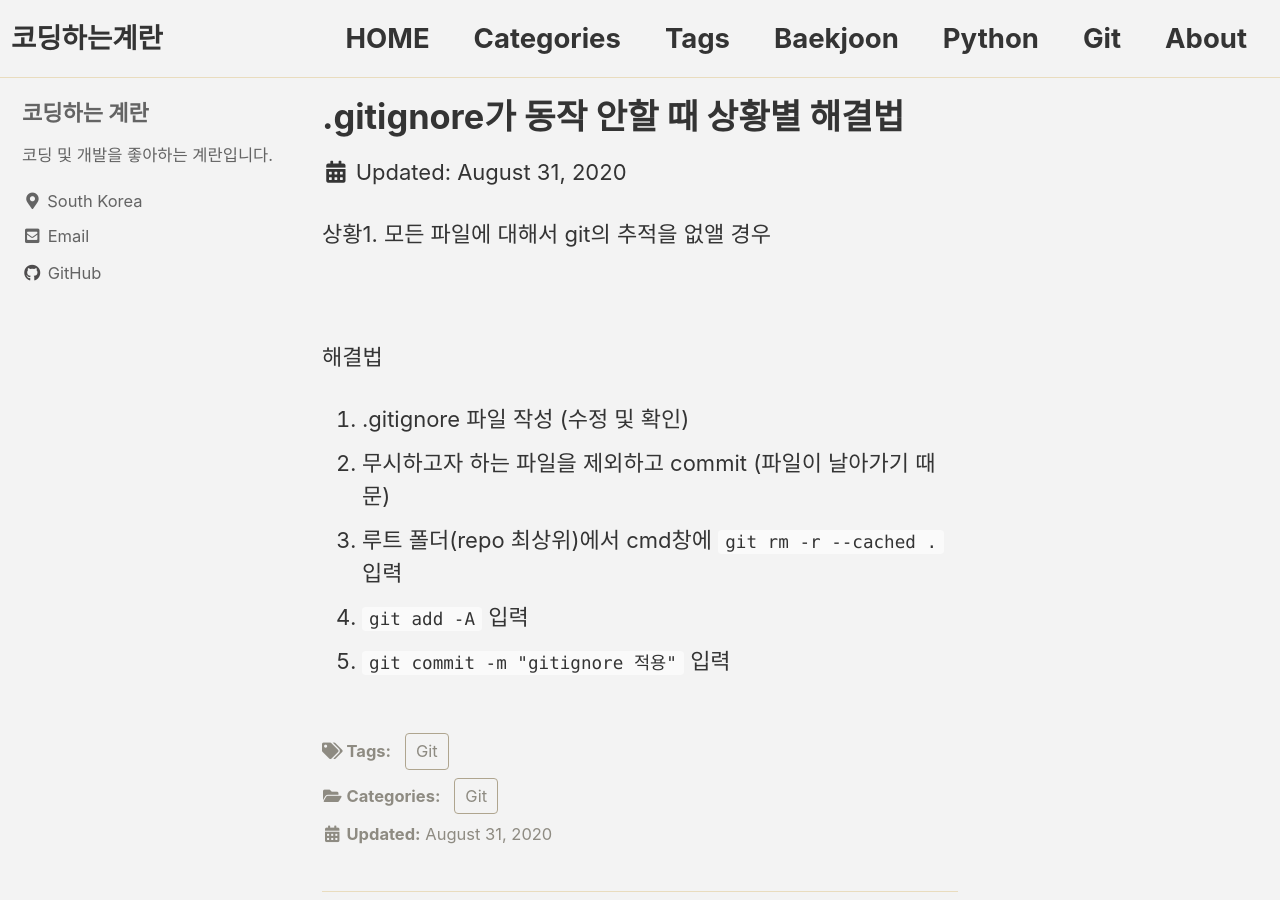
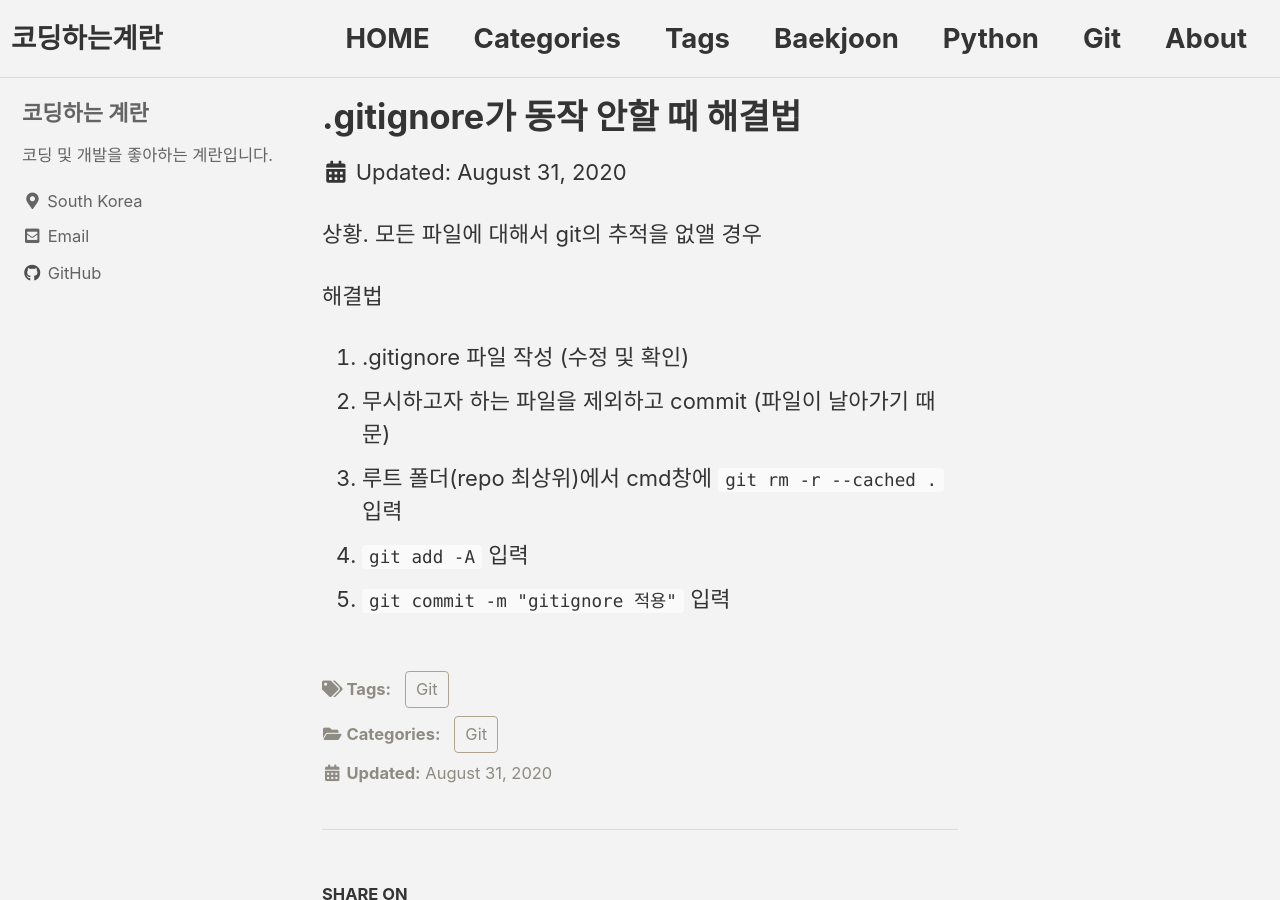
Before and after one commit to youjeonghan/youjeonghan.github.io, a Jekyll site: the page built from _posts/Git/2020-08-31-[Git] .gitignore-doesn't-work.md, in a window 1280 px wide and 900 px high. Built offline with Jekyll 4.4.1, drawn with Linux system fonts in a browser that asks for light colours; cached includes are drawn as plain includes; comment, search, counter and statistics services are not loaded.

Commit message:
Update 2020-08-31-[Git] .gitignore-doesn't-work.md

```diff
--- a/_posts/Git/2020-08-31-[Git] .gitignore-doesn't-work.md
+++ b/_posts/Git/2020-08-31-[Git] .gitignore-doesn't-work.md
@@ -1,5 +1,5 @@
 ---
-title: ".gitignore가 동작 안할 때 상황별 해결법"
+title: ".gitignore가 동작 안할 때 해결법"
 excerpt: ""
 
 categories:
@@ -10,9 +10,8 @@ tags:
 last_modified_at: 2020-08-31T08:06:00-05:00
 ---
 
-상황1. 모든 파일에 대해서 git의 추적을 없앨 경우
+상황. 모든 파일에 대해서 git의 추적을 없앨 경우
 
-<br>
 
 해결법
 
```
